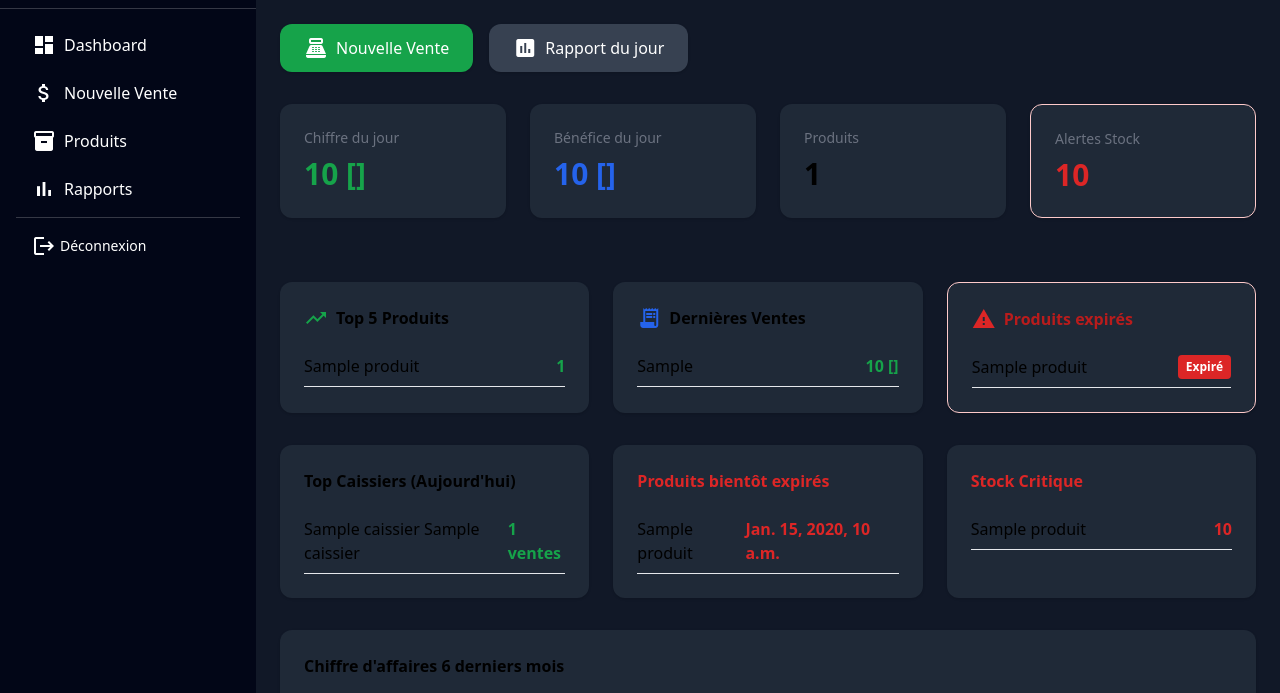
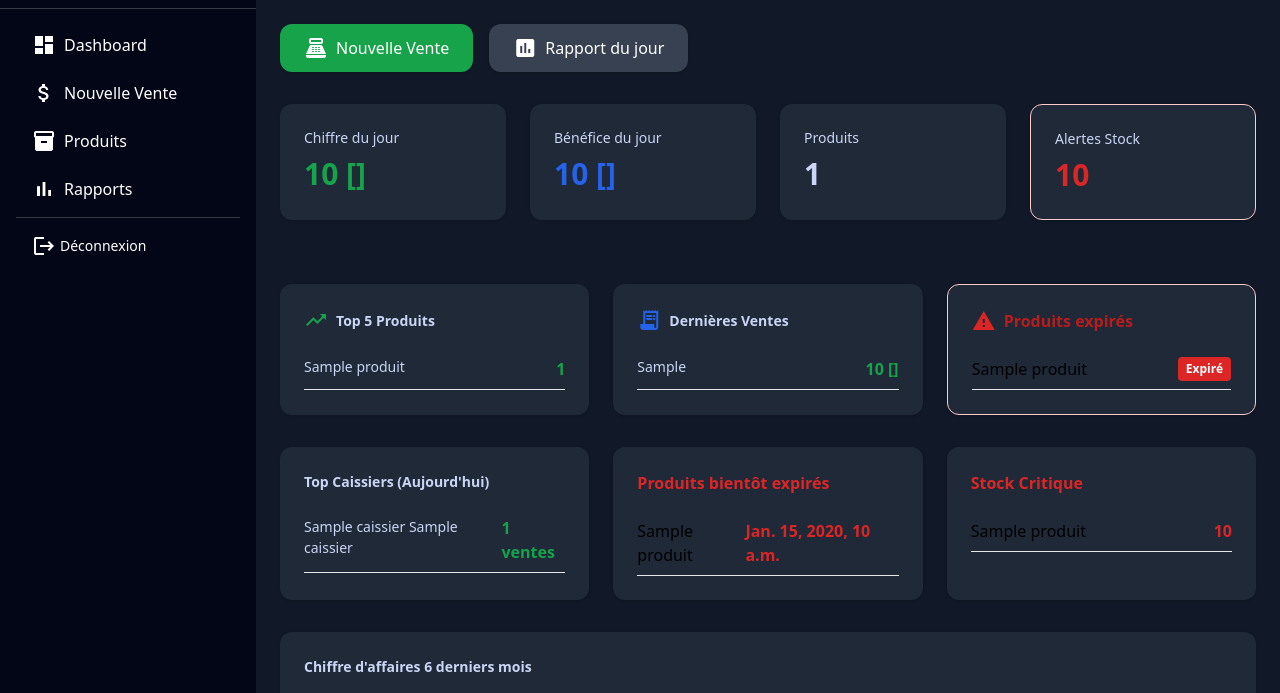
Before and after one commit to Mamadoubarry627/app_supermarche_saas, a Django app: template supermarcher/templates/gerant/dashboard_gerant.html in a window 1280 px wide. Shown: the part 144-837 px from the top of the page. Run offline with Django 5.2, Linux system fonts and the light colour scheme; the template is opened without the code that fills it: most values are stand-ins (such as "Sample title", 1, 10 or a date in 2020); some libraries are stand-ins or nearby versions.

Commit message:
correction templates

```diff
--- a/supermarcher/templates/gerant/dashboard_gerant.html
+++ b/supermarcher/templates/gerant/dashboard_gerant.html
@@ -48,33 +48,30 @@ Dashboard - {{ magasin.nom }}
 <div class="grid grid-cols-1 md:grid-cols-4 gap-6 mb-8">
 
 <div class="card p-6 shadow">
-<p class="text-sm text-gray-500">Chiffre du jour</p>
+<p class="text-sm label">Chiffre du jour</p>
 <h2 class="text-3xl font-bold text-green-600 mt-2">
 {{ chiffre_jour|intcomma }} {{ magasin.devise }}
 </h2>
 </div>
 
 <div class="card p-6 shadow">
-<p class="text-sm text-gray-500">Bénéfice du jour</p>
+<p class="text-sm label">Bénéfice du jour</p>
 <h2 class="text-3xl font-bold text-blue-600 mt-2">
 {{ benefice_jour|intcomma }} {{ magasin.devise }}
 </h2>
 </div>
 
 <div class="card p-6 shadow">
-<p class="text-sm text-gray-500">Produits</p>
-<h2 class="text-3xl font-bold mt-2">
+<p class="text-sm label">Produits</p>
+<h2 class="text-3xl font-bold mt-2 label">
 {{ produits_count }}
 </h2>
 </div>
 
 <div class="card p-6 shadow {% if alertes_stock > 0 %}border border-red-200{% endif %}">
-<p class="text-sm text-gray-500">Alertes Stock</p>
+<p class="text-sm label">Alertes Stock</p>
 
-<h2 class="text-3xl font-bold mt-2
-{% if alertes_stock > 0 %}
-text-red-600
-{% endif %}
+<h2 class="text-3xl font-bold mt-2 text-red-600
 ">
 {{ alertes_stock }}
 </h2>
@@ -93,23 +90,23 @@ text-red-600
 
 <a href="{% url 'stock_mouvements' %}" class="card p-6 shadow hover:shadow-xl text-center">
 <span class="material-icons text-3xl text-indigo-600">inventory</span>
-<p class="mt-2 font-semibold">Gestion Stock</p>
+<p class="mt-2 font-semibold label">Gestion Stock</p>
 </a>
 
 <a href="{% url 'fournisseurs_liste' %}" class="card p-6 shadow hover:shadow-xl text-center">
 <span class="material-icons text-3xl text-orange-600">store</span>
-<p class="mt-2 font-semibold">Fournisseurs</p>
+<p class="mt-2 font-semibold label">Fournisseurs</p>
 </a>
 
 <a href="{% url 'gerant_liste' %}" class="card p-6 shadow hover:shadow-xl text-center">
 <span class="material-icons text-3xl text-pink-600">people</span>
-<p class="mt-2 font-semibold">Employés</p>
+<p class="mt-2 font-semibold label">Employés</p>
 </a>
 
 
 <a href="{% url 'rapports' %}" class="card p-6 shadow hover:shadow-xl text-center">
 <span class="material-icons text-3xl text-gray-700">bar_chart</span>
-<p class="mt-2 font-semibold">Rapports</p>
+<p class="mt-2 font-semibold label">Rapports</p>
 </a>
 {% endif %}
 </div>
@@ -123,7 +120,7 @@ text-red-600
 <!-- TOP PRODUITS -->
 <div class="card p-6 shadow">
 
-<h3 class="font-semibold mb-4 flex items-center gap-2">
+<h3 class="font-semibold mb-4 flex items-center gap-2 label">
 <span class="material-icons text-green-600">trending_up</span>
 Top 5 Produits
 </h3>
@@ -132,7 +129,7 @@ Top 5 Produits
 
 <div class="flex justify-between items-center border-b py-2">
 
-<span class="font-medium">
+<span class="font-medium label">
 {{ produit.produit__nom }}
 </span>
 
@@ -144,7 +141,7 @@ Top 5 Produits
 
 {% empty %}
 
-<p class="text-gray-500">
+<p class="label">
 Aucune vente
 </p>
 
@@ -156,7 +153,7 @@ Aucune vente
 <!-- DERNIERES VENTES -->
 <div class="card p-6 shadow">
 
-<h3 class="font-semibold mb-4 flex items-center gap-2">
+<h3 class="font-semibold mb-4 flex items-center gap-2 label">
 <span class="material-icons text-blue-600">receipt_long</span>
 Dernières Ventes
 </h3>
@@ -165,7 +162,7 @@ Dernières Ventes
 
 <div class="flex justify-between items-center border-b py-2">
 
-<span class="font-medium">
+<span class="font-medium label">
 {{ vente.numero_facture }}
 </span>
 
@@ -177,7 +174,7 @@ Dernières Ventes
 
 {% empty %}
 
-<p class="text-gray-500">
+<p class="label">
 Aucune vente
 </p>
 
@@ -210,7 +207,7 @@ Expiré
 
 {% empty %}
 
-<p class="text-gray-500">
+<p class="label">
 Aucun produit expiré
 </p>
 
@@ -229,7 +226,7 @@ Aucun produit expiré
 <!-- TOP CAISSIERS -->
 <div class="card p-6 shadow">
 
-<h3 class="font-semibold mb-4">
+<h3 class="font-semibold mb-4 label">
 Top Caissiers (Aujourd'hui)
 </h3>
 
@@ -237,7 +234,7 @@ Top Caissiers (Aujourd'hui)
 
 <div class="flex justify-between border-b py-2">
 
-<span>
+<span class="label">
 {{ caissier.cree_par__first_name }}
 {{ caissier.cree_par__last_name }}
 </span>
@@ -250,7 +247,7 @@ Top Caissiers (Aujourd'hui)
 
 {% empty %}
 
-<p class="text-gray-500">Aucune donnée</p>
+<p class="label">Aucune donnée</p>
 
 {% endfor %}
 
@@ -278,7 +275,7 @@ Produits bientôt expirés
 
 {% empty %}
 
-<p class="text-gray-500">
+<p class="label">
 Aucun produit proche expiration
 </p>
 
@@ -308,7 +305,7 @@ Stock Critique
 
 {% empty %}
 
-<p class="text-gray-500">
+<p class="label">
 Stock OK
 </p>
 
@@ -324,7 +321,7 @@ Stock OK
 <!-- ===================== -->
 <div class="card p-6 shadow">
 
-<h3 class="font-semibold mb-4">
+<h3 class="font-semibold mb-4 label">
 Chiffre d'affaires 6 derniers mois
 </h3>
 
```
Also changed, not shown: supermarcher/templates/gerant/rapports.html (+5 -5 lines), supermarcher/templates/gerant/vente_create.html (+6 -6 lines).
